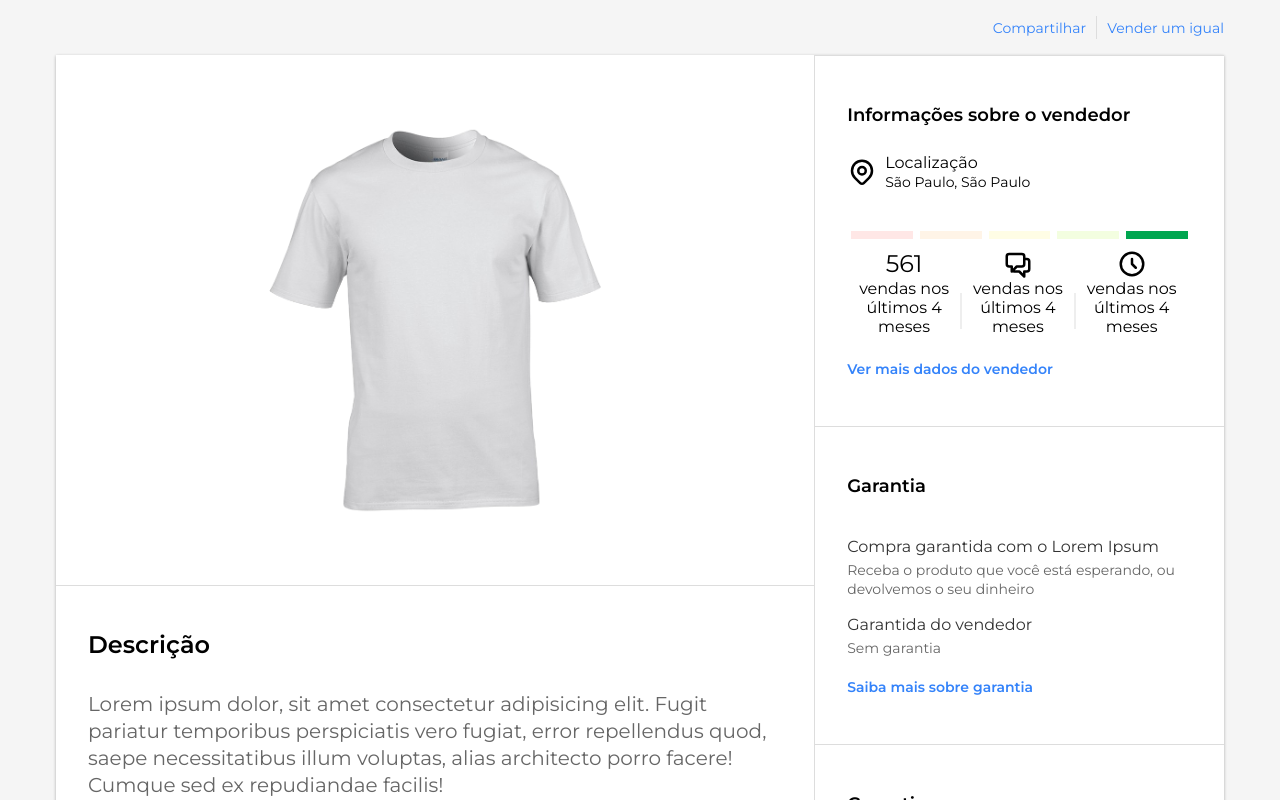
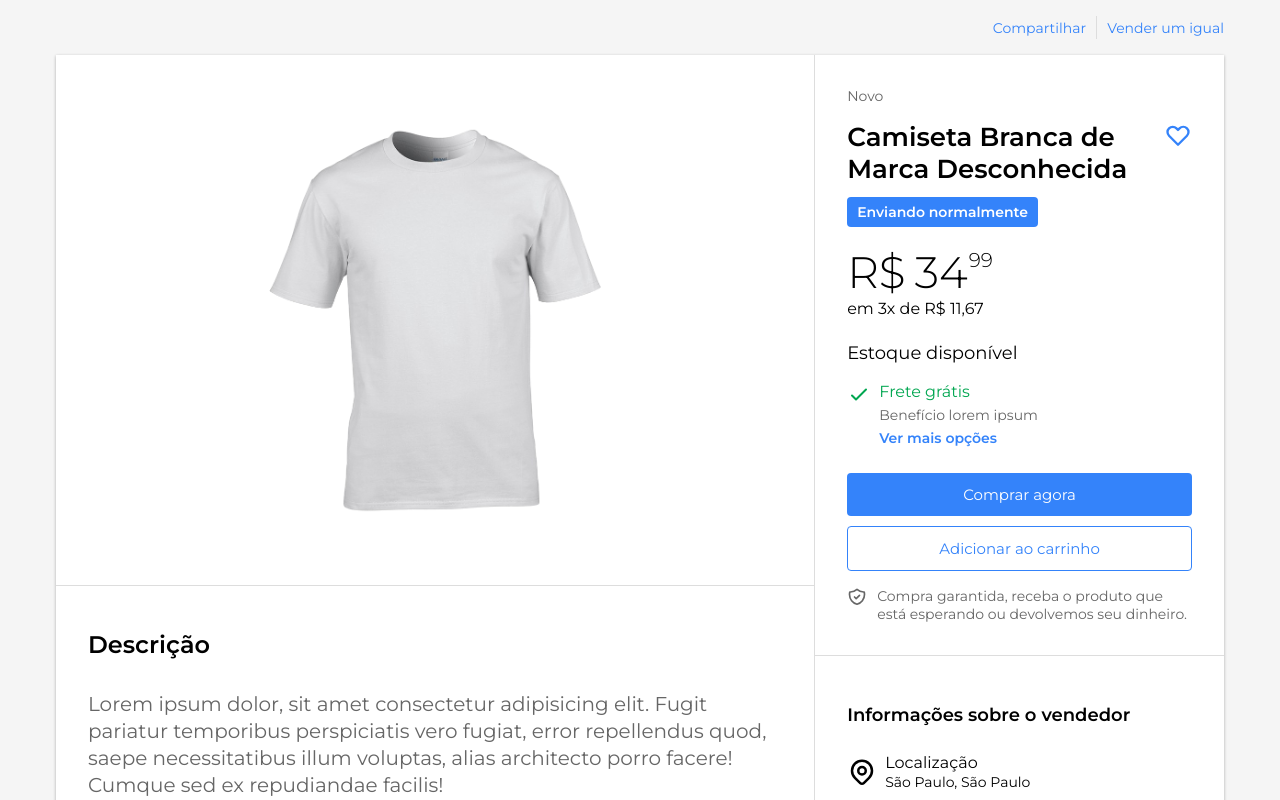
Before and after one commit to miguelitodev/uiclone-mercadolivre, a React (Create React App) app: page / in a window 1280 px wide. Shown: the top 800 px of the page. Built offline with nearby package versions, Linux system fonts and the light colour scheme; the HTML template or start-up script is replaced by a standard one.

Commit message:
Info Produto
fez a parte do valor do produto, as actions, parte do frete e a garantia

```diff
--- a/src/components/Product/index.tsx
+++ b/src/components/Product/index.tsx
@@ -12,6 +12,7 @@ import {
 
 import tshirtImage from "./../../assets/tshirt.png";
 import SellerInfo from "./../SellerInfo";
+import ProductAction from "./../ProductAction";
 
 const Product: React.FC = () => {
   return (
@@ -30,7 +31,7 @@ const Product: React.FC = () => {
         </Column>
 
         <Column>
-          {/* <ProductAction></ProductAction> */}
+          <ProductAction></ProductAction>
           <SellerInfo></SellerInfo>
 
           <WarrantySection></WarrantySection>
--- /dev/null
+++ b/src/components/ProductAction/index.tsx
@@ -0,0 +1,73 @@
+import React from "react";
+
+import {
+  Container,
+  Condition,
+  Row,
+  HeartIcon,
+  DispatchTag,
+  PriceCard,
+  PriceRow,
+  InstallmentsInfo,
+  StockStatus,
+  MethodCard,
+  CheckIcon,
+  Actions,
+  Button,
+  Benefits,
+  ShieldIcon,
+} from "./styles";
+
+const ProductAction: React.FC = () => {
+  return (
+    <Container>
+      <Condition>Novo</Condition>
+
+      <Row>
+        <h1>Camiseta Branca de Marca Desconhecida</h1>
+        <HeartIcon />
+      </Row>
+
+      <DispatchTag>Enviando normalmente</DispatchTag>
+
+      <PriceCard>
+        <PriceRow>
+          <span className="symbol">R$</span>
+          <span className="fraction">34</span>
+          <span className="cents">99</span>
+        </PriceRow>
+        <InstallmentsInfo>em 3x de R$ 11,67</InstallmentsInfo>
+      </PriceCard>
+
+      <StockStatus>Estoque disponível</StockStatus>
+
+      <MethodCard>
+        <CheckIcon />
+        <div>
+          <span className="title">Frete grátis</span>
+          <span className="details">Benefício lorem ipsum</span>
+          <a href="#" className="more">
+            Ver mais opções
+          </a>
+        </div>
+      </MethodCard>
+
+      <Actions>
+        <Button solid>Comprar agora</Button>
+        <Button>Adicionar ao carrinho</Button>
+      </Actions>
+
+      <Benefits>
+        <li>
+          <ShieldIcon />
+          <p>
+            Compra garantida, receba o produto que está esperando ou devolvemos
+            seu dinheiro.
+          </p>
+        </li>
+      </Benefits>
+    </Container>
+  );
+};
+
+export default ProductAction;
--- /dev/null
+++ b/src/components/ProductAction/styles.ts
@@ -0,0 +1,165 @@
+import styled from "styled-components";
+import {
+  HiOutlineHeart,
+  HiOutlineCheck,
+  HiOutlineShieldCheck,
+} from "react-icons/hi";
+
+export const Container = styled.div`
+  padding: 32px;
+  display: flex;
+  flex-direction: column;
+`;
+
+export const Condition = styled.div`
+  font-size: 14px;
+  color: var(--color-gray);
+  margin-bottom: 16px;
+`;
+
+export const Row = styled.div`
+  display: flex;
+  justify-content: space-between;
+
+  > h1 {
+    width: 100%;
+    font-size: 26px;
+    font-weight: 600;
+  }
+`;
+
+export const HeartIcon = styled(HiOutlineHeart)`
+  width: 28px;
+  height: 28px;
+  color: var(--color-blue);
+  flex-shrink: 0;
+
+  margin-left: 16px;
+  cursor: pointer;
+`;
+
+export const DispatchTag = styled.div`
+  margin-top: 12px;
+  background: var(--color-blue);
+  color: var(--color-white);
+  padding: 6px 10px;
+  border-radius: 4px;
+  font-size: 14px;
+  font-weight: 600;
+  width: fit-content;
+`;
+
+export const PriceCard = styled.div`
+  display: flex;
+  margin-top: 18px;
+  flex-direction: column;
+`;
+
+export const PriceRow = styled.div`
+  display: flex;
+  align-items: flex-start;
+  font-size: 44px;
+  font-weight: 300;
+
+  .fraction {
+    margin-left: 8.8px;
+  }
+  .cents {
+    font-size: 20px;
+    padding-top: 3px;
+    margin-left: 1px;
+  }
+`;
+
+export const InstallmentsInfo = styled.div`
+  font-size: 16px;
+`;
+
+export const StockStatus = styled.div`
+  margin-top: 24px;
+  font-size: 18px;
+`;
+
+export const MethodCard = styled.div`
+  margin-top: 18px;
+  display: flex;
+
+  > div {
+    margin-left: 8px;
+    display: flex;
+    flex-direction: column;
+
+    .title {
+      color: var(--color-green);
+      font-size: 16px;
+    }
+    .details {
+      color: var(--color-gray);
+      font-size: 14px;
+      margin-top: 5px;
+    }
+    .more {
+      margin-top: 5px;
+      color: var(--color-blue);
+      font-size: 14px;
+      text-decoration: none;
+      font-weight: 600;
+    }
+  }
+`;
+
+export const CheckIcon = styled(HiOutlineCheck)`
+  width: 24px;
+  height: 25px;
+  color: var(--color-green);
+`;
+
+export const Actions = styled.div`
+  margin-top: 16px;
+  display: flex;
+  flex-direction: column;
+`;
+
+type ButtonProps = { solid?: boolean };
+
+export const Button = styled.button<ButtonProps>`
+  display: flex;
+  align-items: center;
+  justify-content: center;
+  font-size: 15px;
+  border-radius: 4px;
+  padding: 12px 10px;
+  margin-top: 10px;
+
+  color: ${(props) =>
+    props.solid ? "var(--color-white)" : "var(--color-blue)"};
+  background: ${(props) =>
+    props.solid ? "var(--color-blue)" : "var(--color-white)"};
+  border: ${(props) => (props.solid ? "none" : "1px solid var(--color-blue)")};
+
+  cursor: pointer;
+`;
+
+export const Benefits = styled.ul`
+  margin-top: 16px;
+  list-style: none;
+  display: flex;
+  flex-direction: column;
+
+  > li {
+    display: flex;
+
+    > p {
+      margin-left: 10px;
+      color: var(--color-gray);
+      font-size: 14px;
+    }
+  }
+`;
+
+export const ShieldIcon = styled(HiOutlineShieldCheck)`
+  width: 20px;
+  height: 20px;
+  color: var(--color-gray);
+  flex-shrink: 0;
+`;
```
